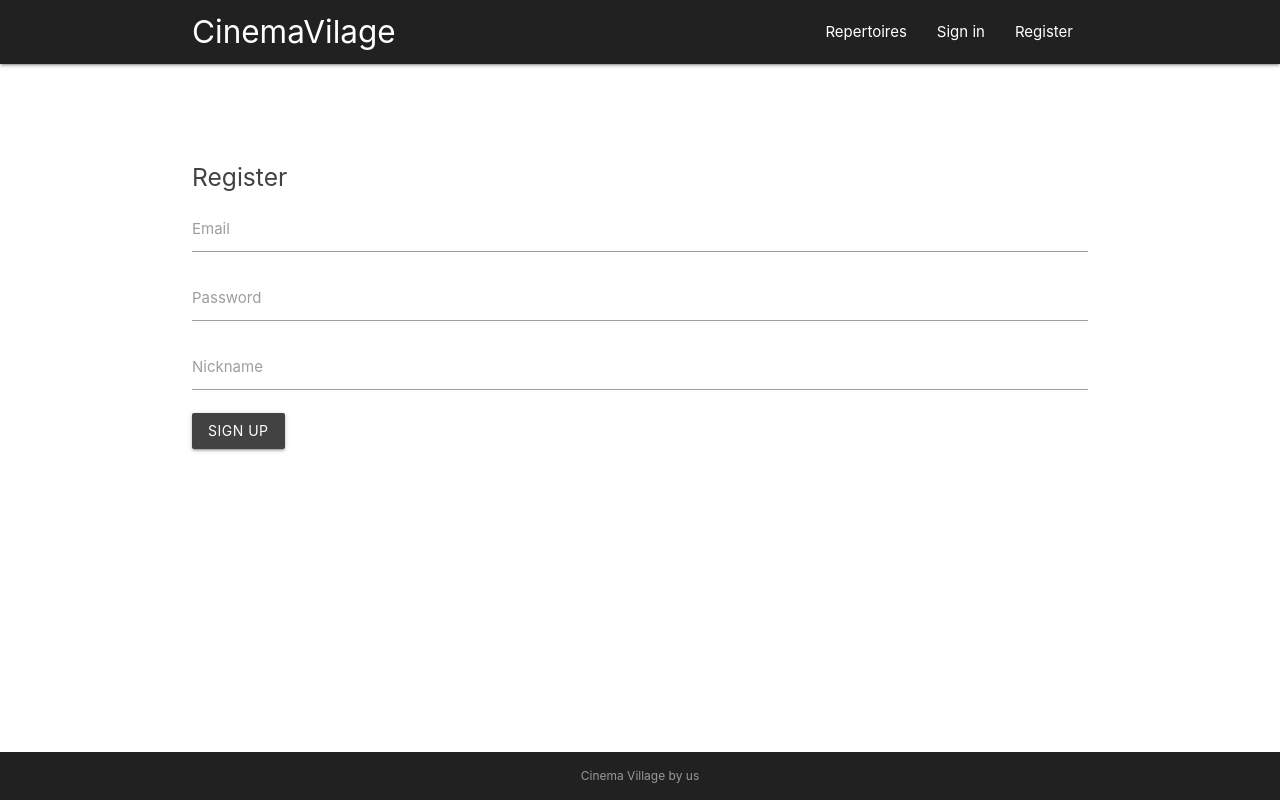
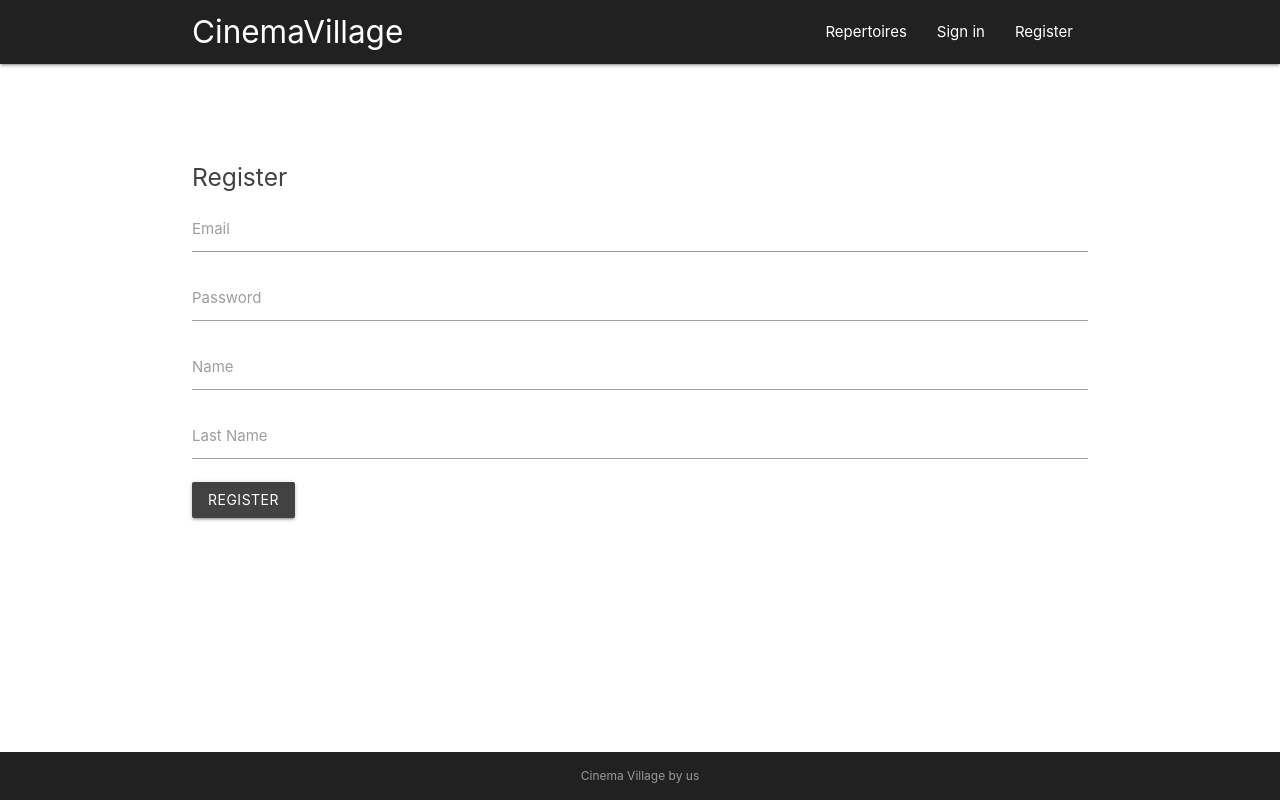
Before and after one commit to AnnaSobczyk/Cinema, a React (Create React App) app: page /register in a window 1280 px wide. Built offline with nearby package versions, Linux system fonts and the light colour scheme; a web font is replaced by a local one.

Commit message:
Obsługa wysyłania formularza rejestracji

```diff
--- a/src/components/Navbar.js
+++ b/src/components/Navbar.js
@@ -5,7 +5,7 @@ const Navbar = () => {
   return (
   <nav className="nav-wrapper grey darken-4">
     <div className="container">
-      <Link to='/' className="brand-logo">CinemaVilage</Link>
+      <Link to='/' className="brand-logo">CinemaVillage</Link>
       <ul id="nav-mobile" className="right hide-on-med-and-down">
         <li><Link to='/repertoires' className="logo">Repertoires</Link></li>
         <li><Link to='/login' className="logo">Sign in</Link></li>
--- a/src/components/Register.js
+++ b/src/components/Register.js
@@ -1,21 +1,36 @@
 import React, { Component } from 'react'
+const axios = require('axios');
 
 class Register extends Component {
   state = {
     email: '',
     password: '',
-    nickname: '',
-    lastName: '',
+    name: '',
+    surname: '',
   }
+
   handleChange = (e) => {
     this.setState({
       [e.target.id]: e.target.value
     })
   }
+
   handleSubmit = (e) => {
     e.preventDefault();
-    console.log(this.state);
+    const user = this.state;
+
+    axios.post(`/api/users`, { user })
+      .then(res => {
+        console.log(res);
+        console.log(res.data);
+        document.querySelector('.success').style.display = "block";
+      })
+      .catch(e => {
+        console.log(e);
+        document.querySelector('.error').style.display = "block";
+      })
   }
+
   render() {
     return (
       <div className="container register">
@@ -30,13 +45,19 @@ class Register extends Component {
             <input type="password" id='password' onChange={this.handleChange} />
           </div>
           <div className="input-field">
-            <label htmlFor="nickname">Nickname</label>
-            <input type="text" id='nickname' onChange={this.handleChange} />
+            <label htmlFor="name">Name</label>
+            <input type="text" id='name' onChange={this.handleChange} />
           </div>
           <div className="input-field">
-            <button className="btn grey grey darken-3">Sign Up</button>
+            <label htmlFor="surname">Last Name</label>
+            <input type="text" id='surname' onChange={this.handleChange} />
+          </div>
+          <div className="input-field">
+            <button className="btn grey grey darken-3">Register</button>
           </div>
         </form>
+        <p className="success light-green-text">Welcome on board !</p>
+        <p className="error red-text">Something went wrong ! !</p>
       </div>
     )
   }
--- a/src/index.css
+++ b/src/index.css
@@ -23,3 +23,9 @@
 .register {
   margin-top: 100px;
 }
+
+.success,
+.error {
+  display: none;
+  font-size: 24px;
+}
```
